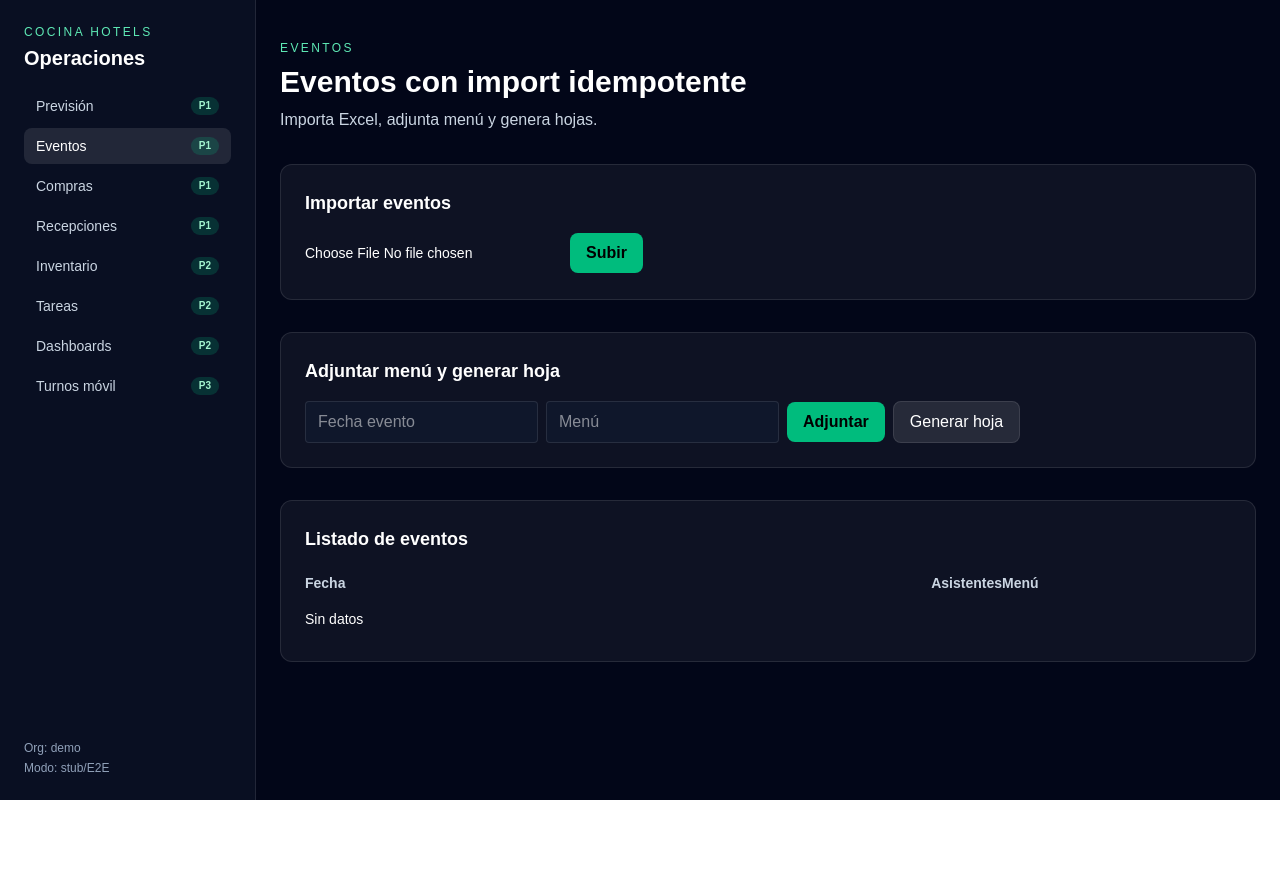
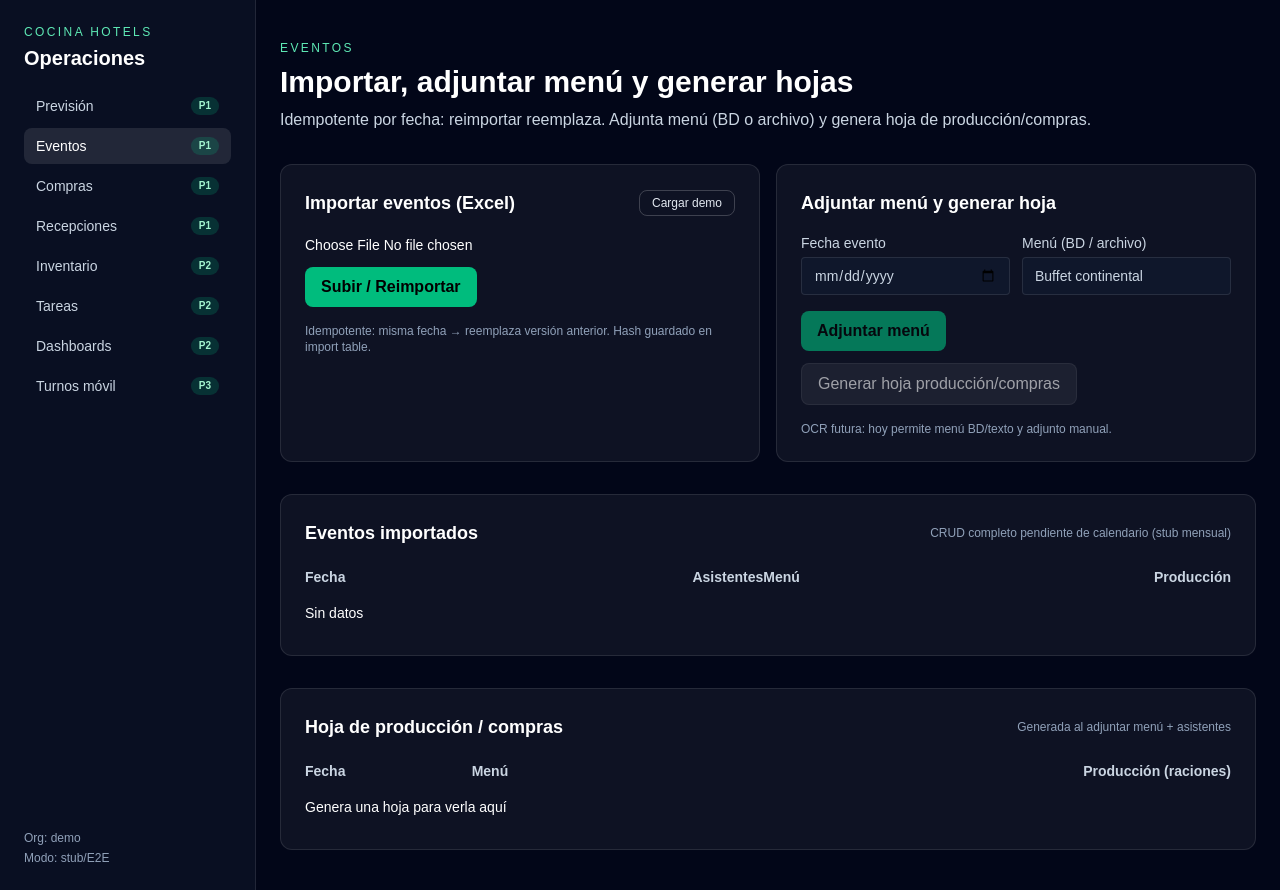
Before and after one commit to rai1001/gestion-ChefOs, a Next.js app: page /events in a window 1280 px wide. Before the commit the page ends 800 px from the top, so only its background shows below. Built offline with nearby package versions, Linux system fonts and the light colour scheme.

Commit message:
feat: complete events UI and add events listing API

```diff
--- a/src/app/(app)/events/page.tsx
+++ b/src/app/(app)/events/page.tsx
@@ -1,66 +1,239 @@
 "use client";
-import { useEffect, useState } from "react";
+import { useEffect, useMemo, useState, type FormEvent } from "react";
 
 interface EventRow {
   org_id: string;
   event_date: string;
   attendees: number;
   menu_name?: string | null;
+  production_items?: number;
 }
+
+const demoRows: EventRow[] = [
+  { org_id: "org-dev", event_date: "2026-02-01", attendees: 120, menu_name: "Buffet continental" },
+  { org_id: "org-dev", event_date: "2026-02-02", attendees: 80, menu_name: null },
+];
 
 export default function EventsPage() {
   const [rows, setRows] = useState<EventRow[]>([]);
+  const [selectedDate, setSelectedDate] = useState<string>("");
+  const [menu, setMenu] = useState<string>("Buffet continental");
+  const [sheet, setSheet] = useState<EventRow[]>([]);
+  const [importing, setImporting] = useState(false);
+  const [attaching, setAttaching] = useState(false);
+  const [loadingSheet, setLoadingSheet] = useState(false);
+
+  const sortedRows = useMemo(
+    () => [...rows].sort((a, b) => (a.event_date < b.event_date ? -1 : 1)),
+    [rows],
+  );
+
+  async function refresh() {
+    const res = await fetch("/api/events");
+    const json = await res.json();
+    setRows(json.data ?? []);
+  }
 
   useEffect(() => {
-    // TODO: fetch real events list when API available
-    setRows([]);
+    refresh();
   }, []);
+
+  async function importFile(file: File) {
+    const form = new FormData();
+    form.append("file", file);
+    await fetch("/api/events/import", { method: "POST", body: form });
+  }
+
+  async function handleImport(e: FormEvent<HTMLFormElement>) {
+    e.preventDefault();
+    const input = e.currentTarget.file as unknown as HTMLInputElement;
+    const file = input?.files?.[0];
+    if (!file) return;
+    setImporting(true);
+    try {
+      await importFile(file);
+      await refresh();
+    } finally {
+      setImporting(false);
+    }
+  }
+
+  async function loadDemo() {
+    setImporting(true);
+    try {
+      await fetch("/api/events/import", {
+        method: "POST",
+        headers: { "content-type": "application/json" },
+        body: JSON.stringify({ rows: demoRows }),
+      });
+      await refresh();
+    } finally {
+      setImporting(false);
+    }
+  }
+
+  async function handleAttach() {
+    if (!selectedDate) return;
+    setAttaching(true);
+    try {
+      await fetch(`/api/events/${selectedDate}/attach-menu`, {
+        method: "POST",
+        headers: { "content-type": "application/json" },
+        body: JSON.stringify({ menu_name: menu, org_id: "org-dev" }),
+      });
+      await refresh();
+    } finally {
+      setAttaching(false);
+    }
+  }
+
+  async function handleSheet() {
+    if (!selectedDate) return;
+    setLoadingSheet(true);
+    try {
+      const res = await fetch(`/api/events/${selectedDate}/sheets`);
+      const json = await res.json();
+      setSheet(json.data ?? []);
+    } finally {
+      setLoadingSheet(false);
+    }
+  }
 
   return (
     <main className="min-h-screen bg-slate-950 text-white px-6 py-10 space-y-8">
       <header className="space-y-2">
         <p className="text-xs uppercase tracking-[0.2em] text-emerald-300">Eventos</p>
-        <h1 className="text-3xl font-semibold">Eventos con import idempotente</h1>
-        <p className="text-slate-300">Importa Excel, adjunta menú y genera hojas.</p>
+        <h1 className="text-3xl font-semibold">Importar, adjuntar menú y generar hojas</h1>
+        <p className="text-slate-300">
+          Idempotente por fecha: reimportar reemplaza. Adjunta menú (BD o archivo) y genera hoja de producción/compras.
+        </p>
       </header>
 
+      <div className="grid gap-4 lg:grid-cols-2">
         <section className="bg-white/5 border border-white/10 rounded-xl p-6 space-y-4">
-        <h2 className="text-lg font-semibold">Importar eventos</h2>
-        <form className="space-y-3" aria-label="events-import-form">
-          <input aria-label="Archivo Eventos" type="file" name="file" accept=".xlsx,.xls" className="text-sm" />
-          <button type="button" className="rounded-lg bg-emerald-500 text-black font-semibold px-4 py-2">Subir</button>
+          <div className="flex items-center justify-between gap-2">
+            <h2 className="text-lg font-semibold">Importar eventos (Excel)</h2>
+            <button
+              type="button"
+              onClick={loadDemo}
+              className="rounded-lg border border-white/20 px-3 py-1 text-xs text-slate-200 hover:bg-white/5"
+            >
+              Cargar demo
+            </button>
+          </div>
+          <form className="space-y-3" aria-label="events-import-form" onSubmit={handleImport}>
+            <input aria-label="Archivo Eventos" name="file" type="file" accept=".xlsx,.xls" className="text-sm" />
+            <div className="flex gap-3">
+              <button
+                type="submit"
+                disabled={importing}
+                className="rounded-lg bg-emerald-500 text-black font-semibold px-4 py-2 disabled:opacity-60"
+              >
+                {importing ? "Importando..." : "Subir / Reimportar"}
+              </button>
+            </div>
           </form>
+          <p className="text-xs text-slate-400">
+            Idempotente: misma fecha → reemplaza versión anterior. Hash guardado en import table.
+          </p>
         </section>
 
         <section className="bg-white/5 border border-white/10 rounded-xl p-6 space-y-4">
           <h2 className="text-lg font-semibold">Adjuntar menú y generar hoja</h2>
-        <div className="flex flex-col gap-2 md:flex-row md:items-center">
-          <input placeholder="Fecha evento" className="rounded bg-slate-900 border border-white/10 px-3 py-2" />
-          <input placeholder="Menú" className="rounded bg-slate-900 border border-white/10 px-3 py-2" />
-          <button className="rounded-lg bg-emerald-500 text-black font-semibold px-4 py-2">Adjuntar</button>
-          <button className="rounded-lg bg-white/10 border border-white/10 px-4 py-2">Generar hoja</button>
+          <div className="grid gap-3 md:grid-cols-2">
+            <label className="text-sm text-slate-300 flex flex-col gap-1">
+              Fecha evento
+              <input
+                value={selectedDate}
+                onChange={(e) => setSelectedDate(e.target.value)}
+                type="date"
+                className="rounded bg-slate-900 border border-white/10 px-3 py-2"
+              />
+            </label>
+            <label className="text-sm text-slate-300 flex flex-col gap-1">
+              Menú (BD / archivo)
+              <input
+                value={menu}
+                onChange={(e) => setMenu(e.target.value)}
+                placeholder="Buffet, Cóctel, Gala..."
+                className="rounded bg-slate-900 border border-white/10 px-3 py-2"
+              />
+            </label>
           </div>
+          <div className="flex flex-wrap gap-3">
+            <button
+              type="button"
+              onClick={handleAttach}
+              disabled={attaching || !selectedDate}
+              className="rounded-lg bg-emerald-500 text-black font-semibold px-4 py-2 disabled:opacity-60"
+            >
+              {attaching ? "Adjuntando..." : "Adjuntar menú"}
+            </button>
+            <button
+              type="button"
+              onClick={handleSheet}
+              disabled={loadingSheet || !selectedDate}
+              className="rounded-lg bg-white/10 border border-white/10 px-4 py-2 disabled:opacity-60"
+            >
+              {loadingSheet ? "Generando..." : "Generar hoja producción/compras"}
+            </button>
+          </div>
+          <p className="text-xs text-slate-400">OCR futura: hoy permite menú BD/texto y adjunto manual.</p>
         </section>
+      </div>
 
       <section className="bg-white/5 border border-white/10 rounded-xl p-6 space-y-3">
-        <h2 className="text-lg font-semibold">Listado de eventos</h2>
+        <div className="flex items-center justify-between">
+          <h2 className="text-lg font-semibold">Eventos importados</h2>
+          <span className="text-xs text-slate-400">CRUD completo pendiente de calendario (stub mensual)</span>
+        </div>
         <table className="w-full text-sm" aria-label="events-table">
           <thead className="text-slate-300">
             <tr>
               <th className="text-left py-2">Fecha</th>
               <th className="text-right py-2">Asistentes</th>
               <th className="text-left py-2">Menú</th>
+              <th className="text-right py-2">Producción</th>
             </tr>
           </thead>
           <tbody>
-            {rows.length === 0 && (
-              <tr><td className="py-2" colSpan={3}>Sin datos</td></tr>
+            {sortedRows.length === 0 && (
+              <tr><td className="py-2" colSpan={4}>Sin datos</td></tr>
             )}
-            {rows.map((row) => (
-              <tr key={row.org_id + row.event_date} data-testid="event-row">
+            {sortedRows.map((row) => (
+              <tr key={row.org_id + row.event_date} data-testid="event-row" className="hover:bg-white/5">
                 <td className="py-2">{row.event_date}</td>
                 <td className="py-2 text-right">{row.attendees}</td>
                 <td className="py-2 text-left">{row.menu_name ?? "-"}</td>
+                <td className="py-2 text-right">{row.production_items ?? "—"}</td>
+              </tr>
+            ))}
+          </tbody>
+        </table>
+      </section>
+
+      <section className="bg-white/5 border border-white/10 rounded-xl p-6 space-y-3">
+        <div className="flex items-center justify-between">
+          <h2 className="text-lg font-semibold">Hoja de producción / compras</h2>
+          <span className="text-xs text-slate-400">Generada al adjuntar menú + asistentes</span>
+        </div>
+        <table className="w-full text-sm" aria-label="event-sheets-table">
+          <thead className="text-slate-300">
+            <tr>
+              <th className="text-left py-2">Fecha</th>
+              <th className="text-left py-2">Menú</th>
+              <th className="text-right py-2">Producción (raciones)</th>
+            </tr>
+          </thead>
+          <tbody>
+            {sheet.length === 0 && (
+              <tr><td className="py-2" colSpan={3}>Genera una hoja para verla aquí</td></tr>
+            )}
+            {sheet.map((row) => (
+              <tr key={row.event_date} className="hover:bg-white/5">
+                <td className="py-2">{row.event_date}</td>
+                <td className="py-2">{row.menu_name ?? "-"}</td>
+                <td className="py-2 text-right">{row.production_items ?? 0}</td>
               </tr>
             ))}
           </tbody>
--- /dev/null
+++ b/src/app/api/events/route.ts
@@ -0,0 +1,15 @@
+import { NextRequest, NextResponse } from "next/server";
+import { listEventSheets } from "@/lib/events/store";
+
+const isE2E = process.env.NEXT_PUBLIC_E2E === "1" || process.env.E2E === "1";
+
+export async function GET(_req: NextRequest) {
+  const data = listEventSheets();
+
+  if (isE2E) {
+    return NextResponse.json({ data, mode: "e2e" });
+  }
+
+  // In stub mode we still return in-memory list so the UI has something to show.
+  return NextResponse.json({ data, mode: "stub" });
+}
```
Lines whose indentation alone changed are shown as unchanged.
